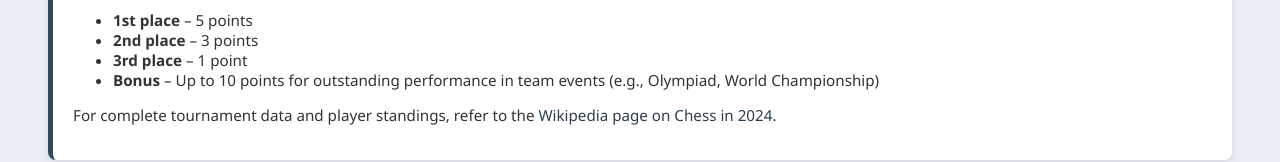
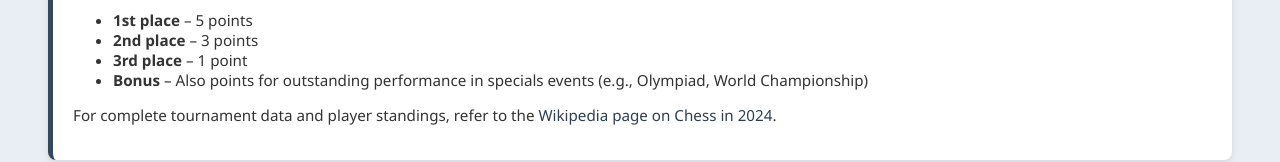
Before and after one commit to Chesswiz2794/chessrankings, a plain HTML site: page index.html in a window 1280 px wide. Shown: the part 313-475 px from the top of the page. Drawn offline with Linux system fonts and the light colour scheme.

Commit message:
Update index.html

```diff
--- a/index.html
+++ b/index.html
@@ -287,7 +287,7 @@
       <li><strong>1st place</strong> – 5 points</li>
       <li><strong>2nd place</strong> – 3 points</li>
       <li><strong>3rd place</strong> – 1 point</li>
-      <li><strong>Bonus</strong> – Up to 10 points for outstanding performance in team events (e.g., Olympiad, World Championship)</li>
+      <li><strong>Bonus</strong> – Also points for outstanding performance in specials events (e.g., Olympiad, World Championship)</li>
     </ul>
     <p>For complete tournament data and player standings, refer to the <a href="https://en.wikipedia.org/wiki/2024_in_chess#April" target="_blank">Wikipedia page on Chess in 2024</a>.</p>
   </div>
```
